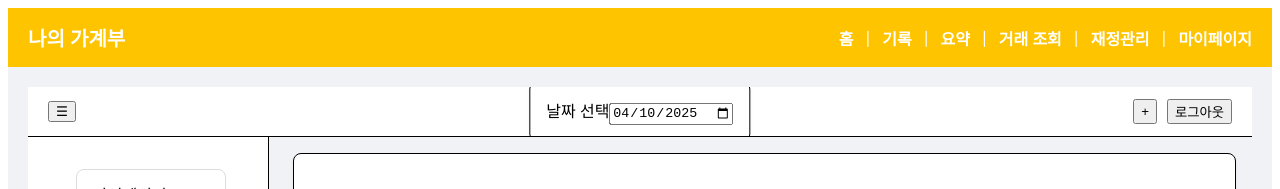
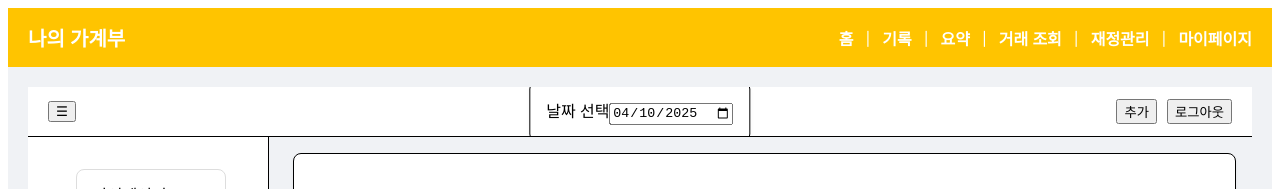
Before and after one commit to Hwang-Dawon/coinit, a Vue app: page /Home in a window 1280 px wide. Shown: the top 189 px of the page. Built offline with nearby package versions, Linux system fonts and the light colour scheme; data requests are answered from the project's data file.

Commit message:
헤더 바 버튼 변경

```diff
--- a/db.json
+++ b/db.json
@@ -37,7 +37,6 @@
       "memo": ""
     },
     {
-
       "id": "2",
       "description": "테스트2",
       "amount": 30000,
@@ -95,6 +94,14 @@
       "name": "테스트",
       "phone": "010-1111-1111",
       "email": "email11@email.com"
+    },
+    {
+      "id": 1744260693727,
+      "userId": "ffffff",
+      "password": "ffffff",
+      "name": "한지은",
+      "phone": "010-0000-0000",
+      "email": "fjkdfjd@gmail.com"
     }
   ],
   "periodicExpense": [
--- a/src/components/Home/HeaderBar.vue
+++ b/src/components/Home/HeaderBar.vue
@@ -39,7 +39,7 @@ const logout = () => {
       <input id="calendar" type="date" v-model="selectedDate" />
     </div>
     <div class="right-buttons">
-      <button class="add-btn" @click="goToRecordPage">+</button>
+      <button class="add-btn" @click="goToRecordPage">추가</button>
 
       <button class="logout-btn" @click="logout">로그아웃</button>
     </div>
```
